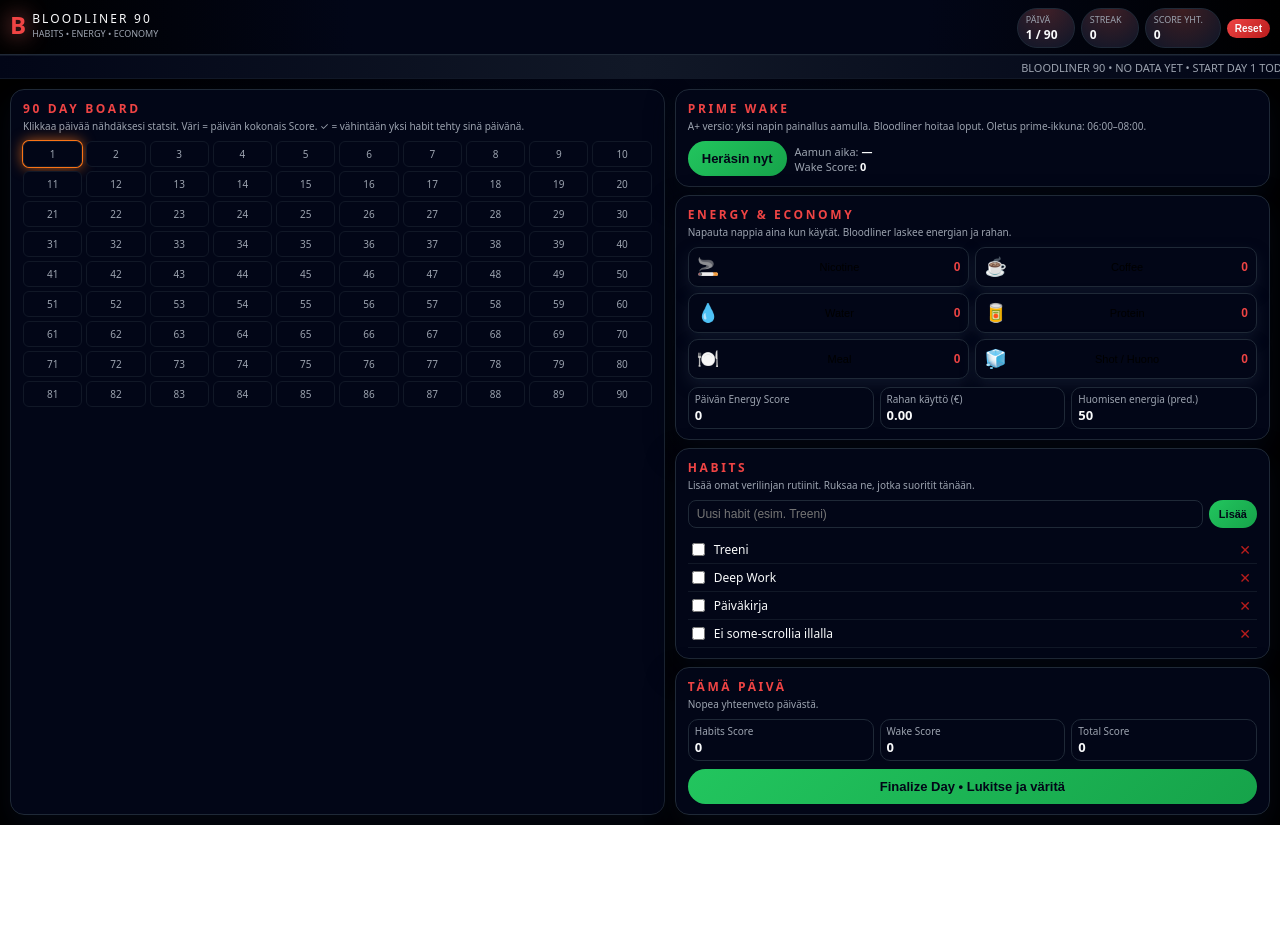
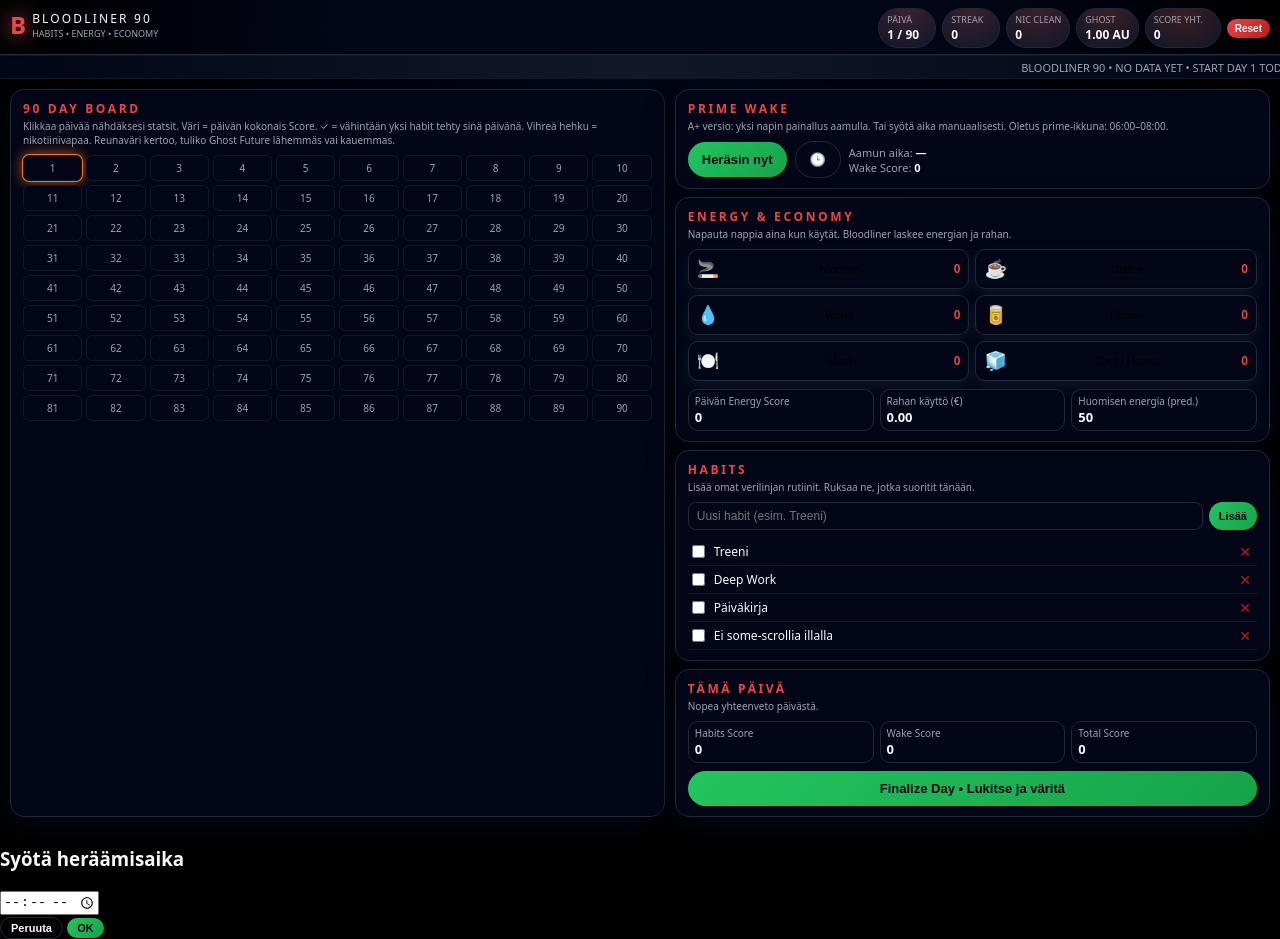
Before and after one commit to Nikolainox/Bloodliner, a plain HTML site: page index.html in a window 1280 px wide. Before the commit the page ends 825 px from the top, so only its background shows below. Drawn offline with Linux system fonts and the light colour scheme.

Commit message:
Update index.html

```diff
--- a/index.html
+++ b/index.html
@@ -28,6 +28,14 @@
         <span>STREAK</span>
         <strong id="hud-streak">0</strong>
       </div>
+      <div class="hud-chip">
+        <span>NIC CLEAN</span>
+        <strong id="hud-nic-streak">0</strong>
+      </div>
+      <div class="hud-chip">
+        <span>GHOST</span>
+        <strong id="hud-ghost">1.00 AU</strong>
+      </div>
       <div class="hud-chip small">
         <span>SCORE YHT.</span>
         <strong id="hud-total-score">0</strong>
@@ -49,7 +57,8 @@
       <h2>90 DAY BOARD</h2>
       <p class="sub-hint">
         Klikkaa päivää nähdäksesi statsit. Väri = päivän kokonais Score.
-        ✓ = vähintään yksi habit tehty sinä päivänä.
+        ✓ = vähintään yksi habit tehty sinä päivänä. Vihreä hehku = nikotiinivapaa.
+        Reunaväri kertoo, tuliko Ghost Future lähemmäs vai kauemmas.
       </p>
       <div id="day-grid"></div>
     </section>
@@ -61,11 +70,12 @@
       <section id="wake-card" class="card">
         <h2>PRIME WAKE</h2>
         <p class="sub-hint">
-          A+ versio: yksi napin painallus aamulla. Bloodliner hoitaa loput.
+          A+ versio: yksi napin painallus aamulla. Tai syötä aika manuaalisesti.
           Oletus prime-ikkuna: 06:00–08:00.
         </p>
         <div class="wake-row">
           <button id="btn-wake-now" class="btn primary big">Heräsin nyt</button>
+          <button id="btn-wake-input" class="btn ghost big wake-time-btn">🕒</button>
           <div class="wake-info">
             <div><span>Aamun aika:</span> <strong id="wake-time-label">—</strong></div>
             <div><span>Wake Score:</span> <strong id="wake-score-label">0</strong></div>
@@ -188,6 +198,8 @@
         <p><span>Total Score:</span> <strong id="modal-total-score">0</strong></p>
         <p><span>Money spent (€):</span> <strong id="modal-money-spent">0.00</strong></p>
         <p><span>Tomorrow energy (pred.):</span> <strong id="modal-tomorrow-energy">—</strong></p>
+        <p><span>Ghost distance:</span> <strong id="modal-ghost-distance">—</strong></p>
+        <p><span>Ghost shift:</span> <strong id="modal-ghost-shift">—</strong></p>
         <p><span>Habits suoritettu:</span></p>
         <ul id="modal-habits"></ul>
         <p><span>Energy events:</span></p>
@@ -196,6 +208,18 @@
     </div>
   </div>
 
+  <!-- WAKE TIME INPUT MODAL -->
+  <div id="wake-modal-backdrop">
+    <div id="wake-modal">
+      <h3>Syötä heräämisaika</h3>
+      <input type="time" id="wake-time-input" />
+      <div class="wake-modal-buttons">
+        <button id="wake-modal-cancel" class="btn ghost small">Peruuta</button>
+        <button id="wake-modal-save" class="btn primary small">OK</button>
+      </div>
+    </div>
+  </div>
+
   <script src="app.js"></script>
 </body>
 </html>
```
